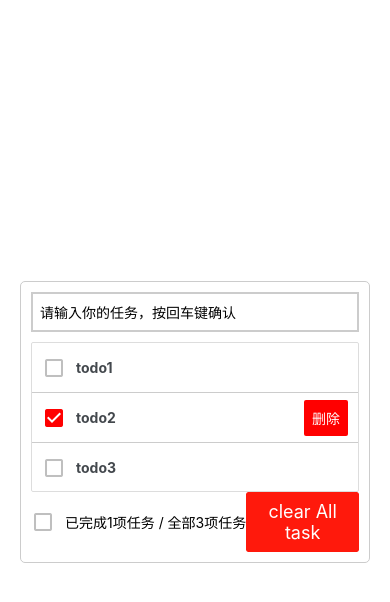
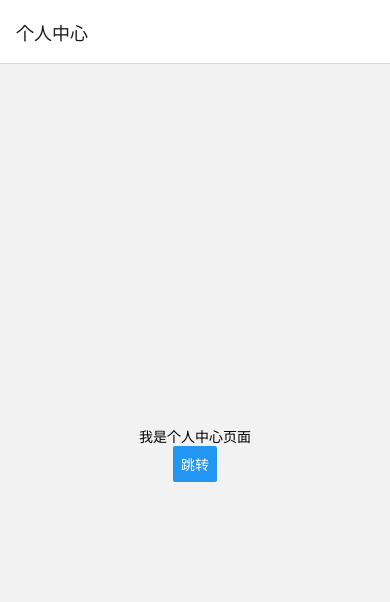
Before and after one commit to quyue216/RN-study, a React Native app: screen / in a window 390 px wide. Shown: the top 602 px of the page. Built offline with nearby package versions, Linux system fonts and the light colour scheme.

Commit message:
feat: rn集成路由

```diff
--- a/App.tsx
+++ b/App.tsx
@@ -9,12 +9,12 @@ import {
   View
 } from 'react-native';
 import Orientation from 'react-native-orientation-locker';
-import Index from "./pages/Index";
+import Index from "./pages/navgation/Index";
 
 function App(){
   const [showTodos,setShowTodos] = useState(false)
 
-  useEffect(() => {
+  /* useEffect(() => {
     // 锁定屏幕为横向
     Orientation.lockToLandscape();
     setTimeout(() => {
@@ -25,13 +25,15 @@ function App(){
       Orientation.unlockAllOrientations();
     };
 
-  }, []);
+  }, []); */
 
 
     return (
           <View style={{flex: 1}}>
-           {showTodos && <Index />}
-        </View>
+
+           {/* {showTodos && <Index />} */}
+           <Index></Index>
+          </View>
     );
 
 }
--- a/package.json
+++ b/package.json
@@ -11,6 +11,8 @@
   },
   "dependencies": {
     "@react-native-async-storage/async-storage": "^2.1.2",
+    "@react-navigation/elements": "^2.2.8",
+    "@react-navigation/native-stack": "^7.3.1",
     "@rneui/base": "^4.0.0-rc.7",
     "@rneui/themed": "^4.0.0-rc.8",
     "react": "19.0.0",
@@ -20,6 +22,7 @@
     "react-native-bouncy-checkbox": "^4.1.2",
     "react-native-orientation-locker": "^1.7.0",
     "react-native-safe-area-context": "^5.3.0",
+    "react-native-screens": "^4.9.2",
     "react-native-vector-icons": "^10.2.0"
   },
   "devDependencies": {
--- a/pages/Index.tsx
+++ b/pages/Index.tsx
@@ -58,7 +58,7 @@ export default function Index() {
   };
 
   useEffect(() => {
-    // 从Store中获取初始化的todos数据
+    // 从Store中获取初始化的todos数据,内部不能包含async函数。
     const fetchInitialTodos = async () => {
       const initialTodos = await Store.getTodos('todos');
       if (initialTodos.length > 0) {
--- /dev/null
+++ b/pages/navgation/Index.jsx
@@ -0,0 +1,70 @@
+// In App.js in a new project
+
+import * as React from 'react';
+import { View, Text ,Button} from 'react-native';
+import { createStaticNavigation ,useNavigation} from '@react-navigation/native';
+import { createNativeStackNavigator } from '@react-navigation/native-stack';
+
+
+
+function HomeScreen(rest) {
+
+    console.log(rest,"-----");
+    const navigation = useNavigation();
+
+  return (
+    <View style={{ flex: 1, alignItems: 'center', justifyContent: 'center' }}>
+      <Text>我是Home页面</Text>
+      <Button title="跳转" onPress={()=>{
+          navigation.navigate('Profile',{
+              name: 'Home',
+              params: { user: 'quyue' },
+          })
+      }}> </Button>
+    </View>
+  );
+}
+
+
+function ProfileScreen({route}) {
+
+    const navigation = useNavigation();
+
+    React.useEffect(()=>{
+       console.log(route,"----- 更新或者挂载");
+    },[route.params])
+
+    return (
+        <View style={{ flex: 1, alignItems: 'center', justifyContent: 'center' }}>
+        <Text>我是个人中心页面</Text>
+        <Button title="跳转" onPress={()=>{
+            navigation.navigate('Home',{
+                name: 'Profile',
+                params: { user: 'jane' },
+            })
+        }}> </Button>
+        </View>
+    );
+}
+
+const RootStack = createNativeStackNavigator({
+  initialRouteName: 'Profile',
+  screens: {
+    Profile: {
+        screen: ProfileScreen,
+        options: {
+          title: '个人中心',
+        },
+    },
+    Home: {
+        screen:HomeScreen ,
+        options: {
+          title: 'Home',
+        },
+    },
+  },
+});
+
+const Navigation = createStaticNavigation(RootStack);
+
+export default  Navigation;
--- a/utils/store.ts
+++ b/utils/store.ts
@@ -3,6 +3,7 @@ import AsyncStorage from '@react-native-async-storage/async-storage';
 
 export default class Store {
 
+  // 获取todos
   static async getTodos(key:string) {
     try {
       const todos = await AsyncStorage.getItem(key);
@@ -11,7 +12,7 @@ export default class Store {
       console.log(error);
     }
   }
-
+//  设置todos
   static async setTodos(key:string,todos: any[]) {
     try {
       await AsyncStorage.setItem(key, JSON.stringify(todos))
```
Also changed, not shown: 2 other files (tests, documents, lock files or other folders).
